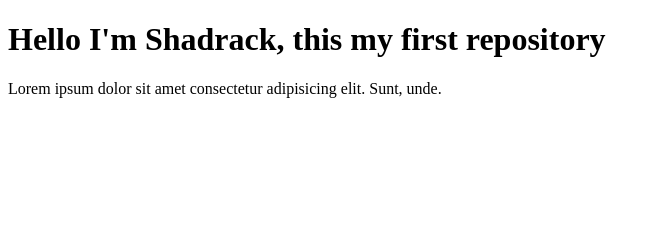
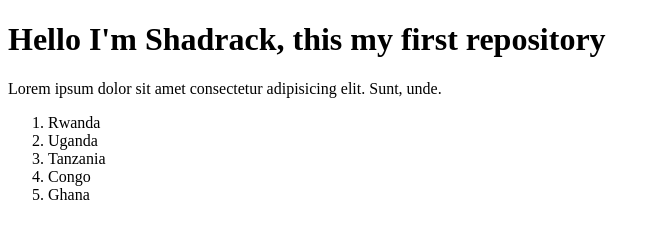
Before and after one commit to Shadrack22788/my-first-repo, a plain HTML site: page index.html in a window 1280 px wide. Shown: the whole page, without its empty margins (0-660 px from the left). Drawn offline with Linux system fonts and the light colour scheme.

Commit message:
Add ordered lists

```diff
--- a/index.html
+++ b/index.html
@@ -8,5 +8,12 @@
 <body>
     <h1>Hello I'm Shadrack, this my first repository</h1>
     <p>Lorem ipsum dolor sit amet consectetur adipisicing elit. Sunt, unde.</p>
+    <ol>
+        <li>Rwanda</li>
+        <li>Uganda</li>
+        <li>Tanzania</li>
+        <li>Congo</li>
+        <li>Ghana</li>
+    </ol>
 </body>
 </html>
```
